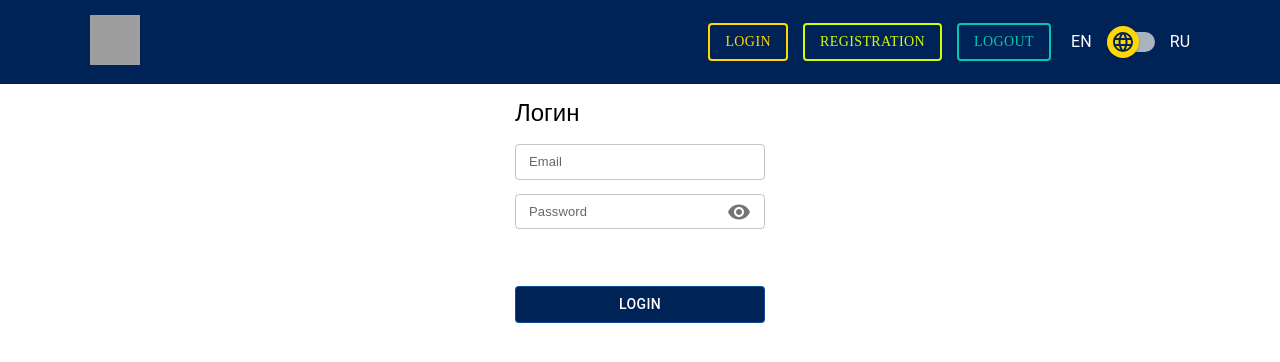
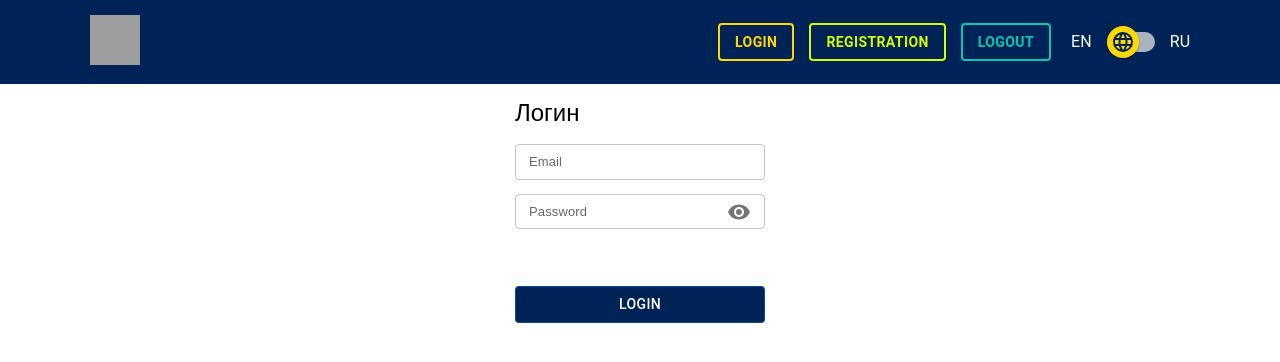
Before and after one commit to VeronikaMishkovec/interview_frontend_next, a Next.js app: page /login in a window 1280 px wide. Shown: the top 362 px of the page. Built offline with nearby package versions, Linux system fonts and the light colour scheme; grey boxes are pictures that could not be loaded.

Commit message:
fix: button styles

```diff
--- a/components/Layout/style.module.scss
+++ b/components/Layout/style.module.scss
@@ -13,7 +13,7 @@
   .loginButton {
     border:2px solid #FFD802;
     color: #FFD802;
-    font-family: Montserrat-SemiBold;
+    font-weight: 700;
 
     &:hover {
       background-color: #FFD802;
@@ -25,7 +25,7 @@
   .registrationButton {
     border:2px solid #D5FB00;
     color: #D5FB00;
-    font-family: Montserrat-SemiBold;
+    font-weight: 700;
     margin: 0 15px;
 
     &:hover {
@@ -38,7 +38,7 @@
   .logoutButton {
     border: 2px solid #02C9AF;
     color: #02C9AF;
-    font-family: Montserrat-SemiBold;
+    font-weight: 600;
 
     &:hover {
       background-color: #02C9AF;
--- a/package.json
+++ b/package.json
@@ -29,5 +29,8 @@
     "sass": "^1.56.2",
     "styled-components": "^5.3.6",
     "typescript": "4.9.4"
+  },
+  "devDependencies": {
+    "@testing-library/react": "^14.0.0"
   }
 }
--- a/styles/registration.module.scss
+++ b/styles/registration.module.scss
@@ -25,5 +25,9 @@
     width: 250px;
     margin-top: 50px;
     align-self: center;
+
+    &:hover {
+      border-color: #002357
+    }
   }
 }
```
Also changed, not shown: 1 other file (tests, documents, lock files or other folders).
